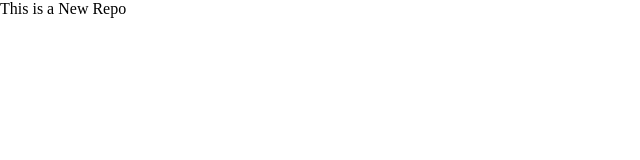
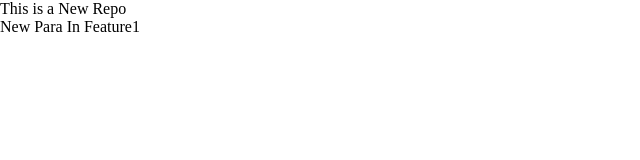
Before and after one commit to rani-supriya/Local-Repository, a plain HTML site: page index.html in a window 1280 px wide. Shown: the whole page, without its empty margins (0-640 px from the left). Drawn offline with Linux system fonts and the light colour scheme.

Commit message:
Add New Feature

```diff
--- a/index.html
+++ b/index.html
@@ -8,5 +8,6 @@
 </head>
 <body>
     <p>This is a New Repo</p>
+    <p>New Para In Feature1</p>
 </body>
 </html>
```
